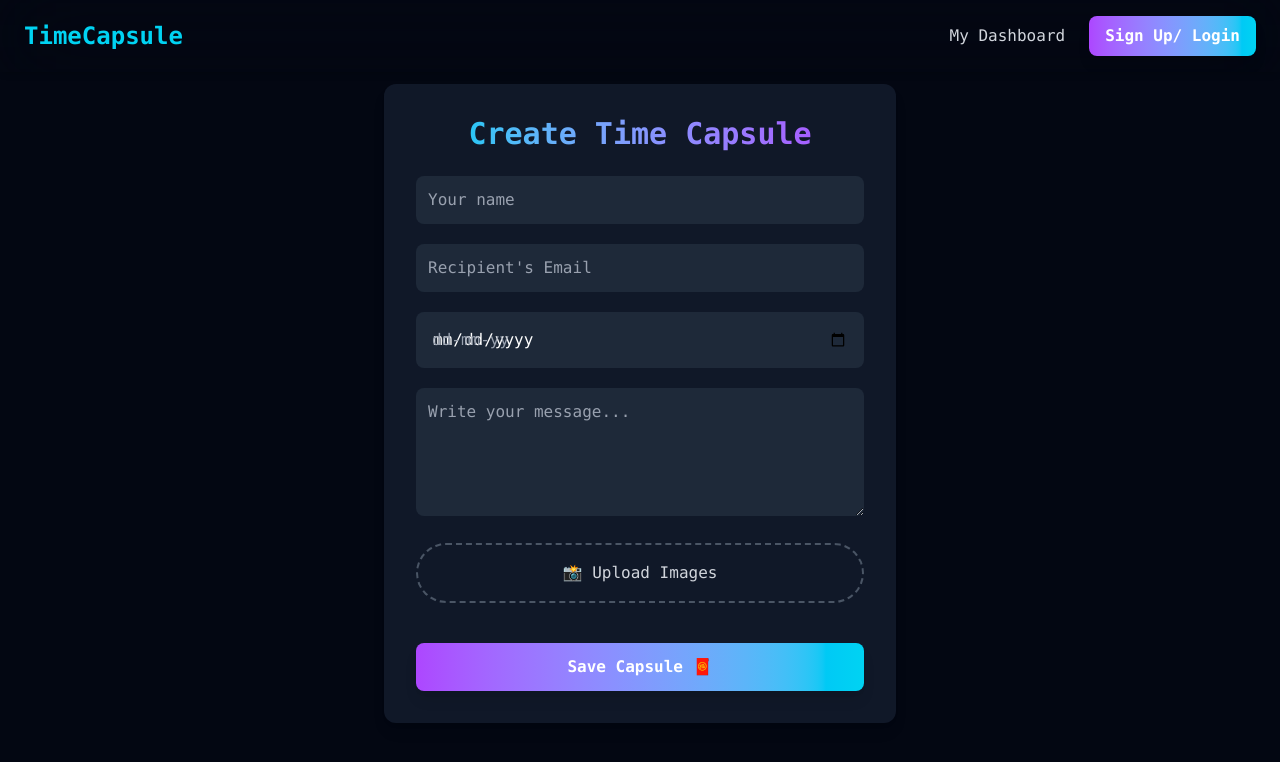
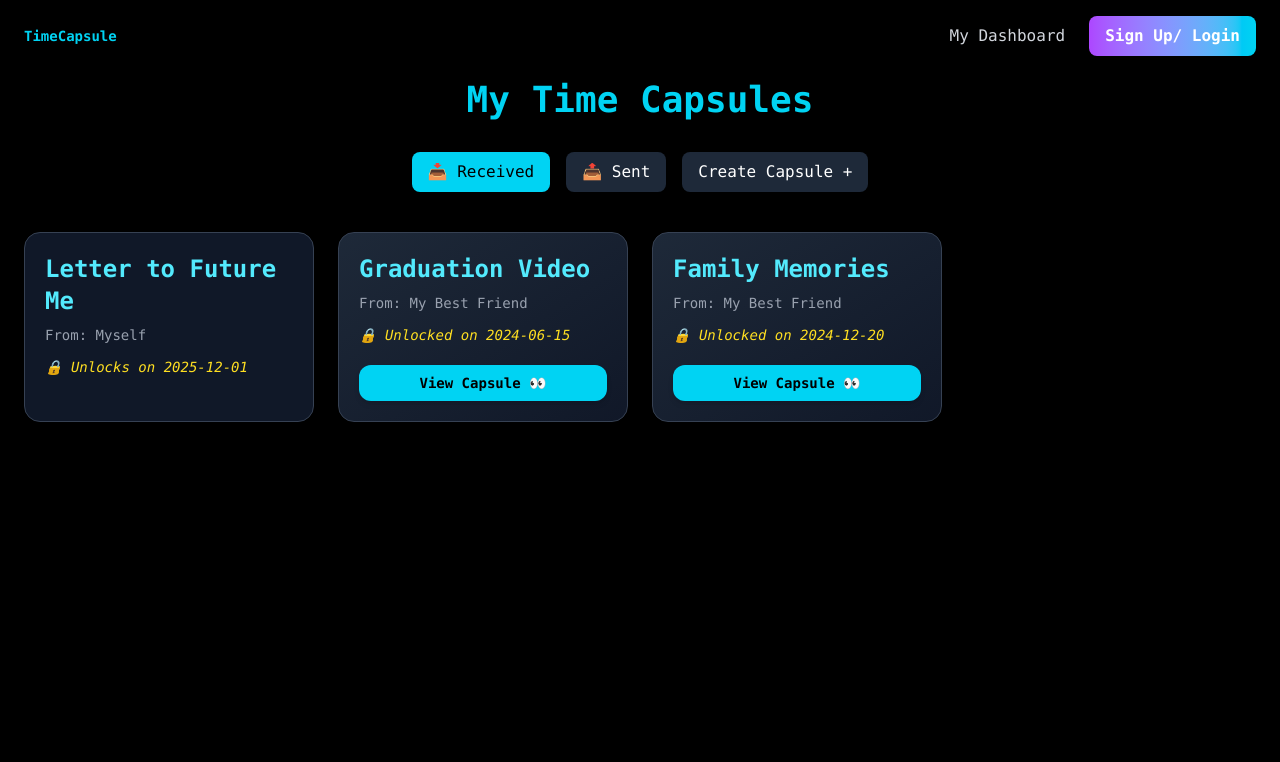
Before and after one commit to bvvivek6/Time-Capsule, a React (Vite) app: page /createcapsule in a window 1280 px wide. Shown: the top 762 px of the page. Built offline with nearby package versions, Linux system fonts and the light colour scheme.

Commit message:
Update routing and enhance Dashboard with CreateCapsule functionality

```diff
--- a/src/App.jsx
+++ b/src/App.jsx
@@ -12,7 +12,7 @@ const App = () => {
         <Routes>
           <Route path="/" element={<Home />} />
           <Route path="/login" element={<Login />} />
-          <Route path="/createcapsule" element={<Createcapsule />} />
+          <Route path="/createcapsule" element={<Dashboard />} />
           <Route path="/dashboard" element={<Dashboard />} />
         </Routes>
       </div>
--- a/src/components/Createcapsule.jsx
+++ b/src/components/Createcapsule.jsx
@@ -2,57 +2,78 @@ import React, { useState } from "react";
 import { motion } from "framer-motion";
 import Navbar from "../components/Navbar";
 
-const CreateCapsule = () => {
+const CreateCapsule = ({ onCreate }) => {
+  const [title, setTitle] = useState("");
+  const [mname, setMyName] = useState("");
+  const [rname, setReName] = useState("");
   const [email, setEmail] = useState("");
+  const [date, setDate] = useState(false);
   const [unlockDate, setUnlockDate] = useState("");
   const [message, setMessage] = useState("");
   const [images, setImages] = useState([]);
-  const [date, setDate] = useState(false);
-  const [name, setName] = useState("");
 
-  const handleImageUpload = (event) => {
-    const files = Array.from(event.target.files);
-    const newImages = files.map((file) => URL.createObjectURL(file));
-    setImages((prevImages) => [...prevImages, ...newImages]);
+  const handleImageUpload = (e) => {
+    const files = Array.from(e.target.files);
+    const imageUrls = files.map((file) => URL.createObjectURL(file));
+    setImages((prevImages) => [...prevImages, ...imageUrls]);
   };
 
   const removeImage = (index) => {
     setImages(images.filter((_, i) => i !== index));
   };
+  const handleSubmit = (e) => {
+    e.preventDefault();
 
-  const handleSubmit = (event) => {
-    event.preventDefault();
-    const capsuleData = { email, unlockDate, message, images };
-    console.log("Capsule Data:", capsuleData);
-    alert("Capsule Created Successfully! 🎉");
+    const newCapsule = {
+      title,
+      id: Date.now(),
+      mname,
+      to: rname,
+      unlockDate,
+      message,
+      images,
+    };
 
+    onCreate(newCapsule);
+
+    setTitle("");
+    setMyName("");
     setEmail("");
-    setUnlockDate("dd-mm-yy");
+    setUnlockDate("");
     setMessage("");
     setImages([]);
   };
-
   return (
     <>
-      <Navbar />
-      <div className="h-screen bg-gray-950 text-gray-100 font-DM font-mono align-center py-15">
-        <div className=" flex justify-center font-mono items-center bg-gray-950 text-white p-6">
+      <div className=" flex justify-center font-mono items-center bg-black text-white">
         <motion.div
-            className="bg-gray-900 p-8 rounded-xl shadow-lg max-w-lg w-full"
+          className="bg-gray-900 p-6 rounded-xl shadow-lg max-w-lg w-full"
           initial={{ opacity: 0, y: 20 }}
           animate={{ opacity: 1, y: 0 }}
           transition={{ duration: 0.6, ease: "easeOut" }}
         >
-            <h2 className="text-3xl font-bold text-center bg-gradient-to-r from-cyan-400 to-purple-500 text-transparent bg-clip-text mb-6">
-              Create Time Capsule
-            </h2>
-
           <form onSubmit={handleSubmit} className="space-y-5">
             <input
               type="text"
+              placeholder="Title"
+              value={title}
+              onChange={(e) => setTitle(e.target.value)}
+              required
+              className="w-full p-3 rounded-lg bg-gray-800 text-white placeholder-gray-400 focus:ring-2 focus:ring-cyan-400 focus:outline-none"
+            />
+            <input
+              type="text"
               placeholder="Your name"
-                value={name}
-                onChange={(e) => setName(e.target.value)}
+              value={mname}
+              onChange={(e) => setMyName(e.target.value)}
+              required
+              className="w-full p-3 rounded-lg bg-gray-800 text-white placeholder-gray-400 focus:ring-2 focus:ring-cyan-400 focus:outline-none"
+            />
+            <input
+              type="text"
+              placeholder="Recipient's name"
+              value={rname}
+              onChange={(e) => setReName(e.target.value)}
               required
               className="w-full p-3 rounded-lg bg-gray-800 text-white placeholder-gray-400 focus:ring-2 focus:ring-cyan-400 focus:outline-none"
             />
@@ -137,7 +158,6 @@ const CreateCapsule = () => {
           </form>
         </motion.div>
       </div>
-      </div>
     </>
   );
 };
--- a/src/components/Dashboard.jsx
+++ b/src/components/Dashboard.jsx
@@ -1,19 +1,47 @@
 import React, { useState } from "react";
 import { motion, AnimatePresence } from "framer-motion";
-import { FiX, FiMenu } from "react-icons/fi";
 import Navbar from "./Navbar";
+import CreateCapsule from "../components/Createcapsule";
+import { useLocation } from "react-router-dom";
 
 const Dashboard = () => {
+  const location = useLocation();
+  const defaultTab = location.state?.defaultTab || "received";
   const [selectedCapsule, setSelectedCapsule] = useState(null);
+  const [activeTab, setActiveTab] = useState(defaultTab);
 
-  const capsules = [
+  const addNewSentCapsule = (newCapsule) => {
+    setSentCapsules((prevCapsules) => [newCapsule, ...prevCapsules]);
+    setActiveTab("sent");
+  };
+
+  const [sentCapsules, setSentCapsules] = useState([
+    {
+      id: 101,
+      title: "Message to Mom",
+      to: "Vivek",
+      unlockDate: "2025-05-10",
+      description: "Wrote this letter for my mom's birthday.",
+      images: "https://via.placeholder.com/400",
+    },
+    {
+      id: 102,
+      title: "Old Music Video",
+      to: "Arjun",
+      unlockDate: "2024-04-15",
+      description: "Something I recorded years ago!",
+      images: "https://www.w3schools.com/html/mov_bbb.mp4",
+    },
+  ]);
+
+  const receivedCapsules = [
     {
       id: 1,
       title: "Letter to Future Me",
       from: "Myself",
       unlockDate: "2025-12-01",
       description: "Dear future me, I hope you're doing amazing...",
-      media: null,
+      images: [],
     },
     {
       id: 2,
@@ -21,7 +49,7 @@ const Dashboard = () => {
       title: "Graduation Video",
       unlockDate: "2024-06-15",
       description: "A heartfelt video message from my graduation day!",
-      media: "https://www.w3schools.com/html/mov_bbb.mp4",
+      images: "https://www.w3schools.com/html/mov_bbb.mp4",
     },
     {
       id: 3,
@@ -29,65 +57,128 @@ const Dashboard = () => {
       title: "Family Memories",
       unlockDate: "2024-12-20",
       description: "Photos and videos from our unforgettable family trip.",
-      media: "https://via.placeholder.com/400",
+      images: ["https://www.istockphoto.com/"],
     },
   ];
 
   const currentDate = new Date().toISOString().split("T")[0];
+
+  const handleDelete = (id) => {
+    const updated = sentCapsules.filter((capsule) => capsule.id !== id);
+    setSentCapsules(updated);
+  };
+
+  const capsulesToShow =
+    activeTab === "received" ? receivedCapsules : sentCapsules;
+
   return (
     <>
       <Navbar />
-      <section className="items-center h-[100vh] py-20 px-6 font-mono bg-black">
-        <h1 className="text-3xl sm:text-4xl font-bold text-center text-cyan-400 mb-12">
+      <section className="items-center h-full py-20 px-6 font-mono bg-black min-h-screen">
+        <h1 className="text-3xl sm:text-4xl font-bold text-center text-cyan-400 mb-8">
           My Time Capsules
         </h1>
+
+        {/* Toggle Tabs */}
+        <div className="flex justify-center mb-10 gap-4">
+          <button
+            onClick={() => setActiveTab("received")}
+            className={`px-4 py-2 rounded-lg ${
+              activeTab === "received"
+                ? "bg-cyan-400 text-black"
+                : "bg-gray-800 text-white"
+            }`}
+          >
+            📥 Received
+          </button>
+          <button
+            onClick={() => setActiveTab("sent")}
+            className={`px-4 py-2 rounded-lg ${
+              activeTab === "sent"
+                ? "bg-cyan-400 text-black"
+                : "bg-gray-800 text-white"
+            }`}
+          >
+            📤 Sent
+          </button>
+          <button
+            onClick={() => setActiveTab("create")}
+            className={`px-4 py-2 rounded-lg ${
+              activeTab === "create"
+                ? "bg-cyan-400 text-black"
+                : "bg-gray-800 text-white"
+            }`}
+          >
+            Create Capsule +
+          </button>
+        </div>
+        {activeTab === "create" ? (
+          <CreateCapsule onCreate={addNewSentCapsule} />
+        ) : (
           <div className="grid grid-cols-1 sm:grid-cols-2 lg:grid-cols-4 gap-4 sm:gap-6">
-          {capsules.map((capsule) => {
+            {capsulesToShow.map((capsule) => {
               const isUnlocked = capsule.unlockDate <= currentDate;
 
               return (
                 <motion.div
                   key={capsule.id}
-                className="p-4 sm:p-1 lg:p-6 rounded-2xl relative transition-all bg-gray-900 text-white"
-                initial={{ opacity: 0, scale: isUnlocked ? 0.85 : 1 }}
+                  className={`p-5 rounded-2xl relative ${
+                    isUnlocked
+                      ? "bg-gradient-to-br from-gray-800 to-gray-900"
+                      : "bg-gray-900"
+                  } shadow-lg border border-gray-700 hover:shadow-2xl hover:scale-[1.015] transition-all duration-300 text-white`}
+                  initial={{ opacity: 0, scale: isUnlocked ? 0.95 : 1 }}
                   animate={{ opacity: 1, scale: 1 }}
-                transition={{ duration: isUnlocked ? 0.8 : 0, ease: "easeOut" }}
+                  transition={{
+                    duration: isUnlocked ? 0.6 : 0,
+                    ease: "easeOut",
+                  }}
                 >
-                {isUnlocked && (
-                  <div className="absolute -top-1 right-0 w-[20px] h-[20px] bg-yellow-500 rounded-full"></div>
+                  {activeTab === "sent" && (
+                    <button
+                      className="absolute -right-2 -top-2 cursor-pointer bg-red-500 hover:bg-red-600 pr-2 pl-2 text-white rounded-full shadow-md transition"
+                      onClick={() => handleDelete(capsule.id)}
+                      title="Delete Capsule"
+                    >
+                      X
+                    </button>
                   )}
-                <h2 className="text-2xl sm:text-3xl mb-4 font-semibold tracking-tighter">
+
+                  <h2 className="text-2xl font-bold mb-2 text-cyan-300">
                     {capsule.title}
                   </h2>
-                <p className="text-base sm:text-xl text-gray-200">
-                  From: {capsule.from}
-                </p>
-                <p className="text-sm sm:text-lg text-gray-400">
-                  Unlock Date: {capsule.unlockDate}
+
+                  <p className="text-sm text-gray-400 mb-1">
+                    {activeTab === "received"
+                      ? `From: ${capsule.from}`
+                      : `To: ${capsule.to}`}
                   </p>
 
-                {isUnlocked ? (
+                  <p className="mt-3 text-sm italic text-yellow-300">
+                    🔒 {isUnlocked ? "Unlocked" : "Unlocks"} on{" "}
+                    {capsule.unlockDate}
+                  </p>
+
+                  {activeTab === "sent" || isUnlocked ? (
                     <button
-                    className="cursor-pointer flex justify-center items-center mx-auto mt-10 bg-gradient-to-r from-yellow-400 to-yellow-600 text-black px-2 py-2 w-[90%] rounded-2xl transition font-mono text-sm sm:text-base"
+                      className="cursor-pointer flex justify-center items-center mt-5 bg-cyan-400 hover:bg-cyan-300 text-black px-3 py-2 w-full rounded-xl font-semibold transition-all text-sm shadow-md"
                       onClick={() => setSelectedCapsule(capsule)}
                     >
-                    View Capsule 👀
+                      {activeTab === "sent" ? "View" : "View Capsule 👀"}
                     </button>
                   ) : (
-                  <p className="mt-4 text-gray-500 italic text-sm sm:text-base">
-                    🔒 Locked until {capsule.unlockDate}
-                  </p>
+                    ""
                   )}
                 </motion.div>
               );
             })}
           </div>
+        )}
 
-        {/* Modal for Viewing Capsule */}
         <AnimatePresence>
           {selectedCapsule && (
             <motion.div
-              className="fixed inset-0 flex items-center justify-center bg-opacity-60 backdrop-blur-md px-4 sm:px-6 z-50"
+              className="fixed inset-0 flex items-center justify-center  bg-opacity-70 backdrop-blur-md px-4 sm:px-6 z-50"
               initial={{ opacity: 0 }}
               animate={{ opacity: 1 }}
               exit={{ opacity: 0 }}
@@ -105,24 +196,24 @@ const Dashboard = () => {
                 >
                   ✖
                 </button>
-                <h2 className="text-2xl sm:text-3xl font-bold mb-3">
+                <h2 className="text-2xl font-bold mb-3">
                   {selectedCapsule.title}
                 </h2>
-                <p className="text-gray-300 text-sm sm:text-base">
+                <p className="text-gray-300 text-sm mb-4">
                   {selectedCapsule.description}
                 </p>
 
-                {selectedCapsule.media && (
+                {selectedCapsule.images && (
                   <div className="mt-4">
-                    {selectedCapsule.media.includes(".mp4") ? (
+                    {selectedCapsule.images.includes(".mp4") ? (
                       <video controls className="w-full rounded-lg">
-                        <source src={selectedCapsule.media} type="video/mp4" />
+                        <source src={selectedCapsule.images} type="video/mp4" />
                         Your browser does not support the video tag.
                       </video>
                     ) : (
                       <img
-                        src={selectedCapsule.media}
-                        alt="Capsule Media"
+                        src={selectedCapsule.images}
+                        alt="Capsule images"
                         className="w-full rounded-lg"
                       />
                     )}
--- a/src/components/Navbar.jsx
+++ b/src/components/Navbar.jsx
@@ -6,7 +6,7 @@ const Navbar = () => {
   const [isOpen, setIsOpen] = useState(false);
   return (
     <nav className="fixed top-0 left-0 w-full backdrop-blur-2xl bg-opacity-80 font-mono shadow-md py-4 px-6 flex justify-between items-center z-50">
-      <a href="/" className="text-2xl font-bold text-cyan-400">
+      <a href="/" className="text-sm font-bold text-cyan-400">
         TimeCapsule
       </a>
 
```
Also changed, not shown: src/components/Home.jsx (+7 -2 lines). Lines whose indentation alone changed are shown as unchanged.
